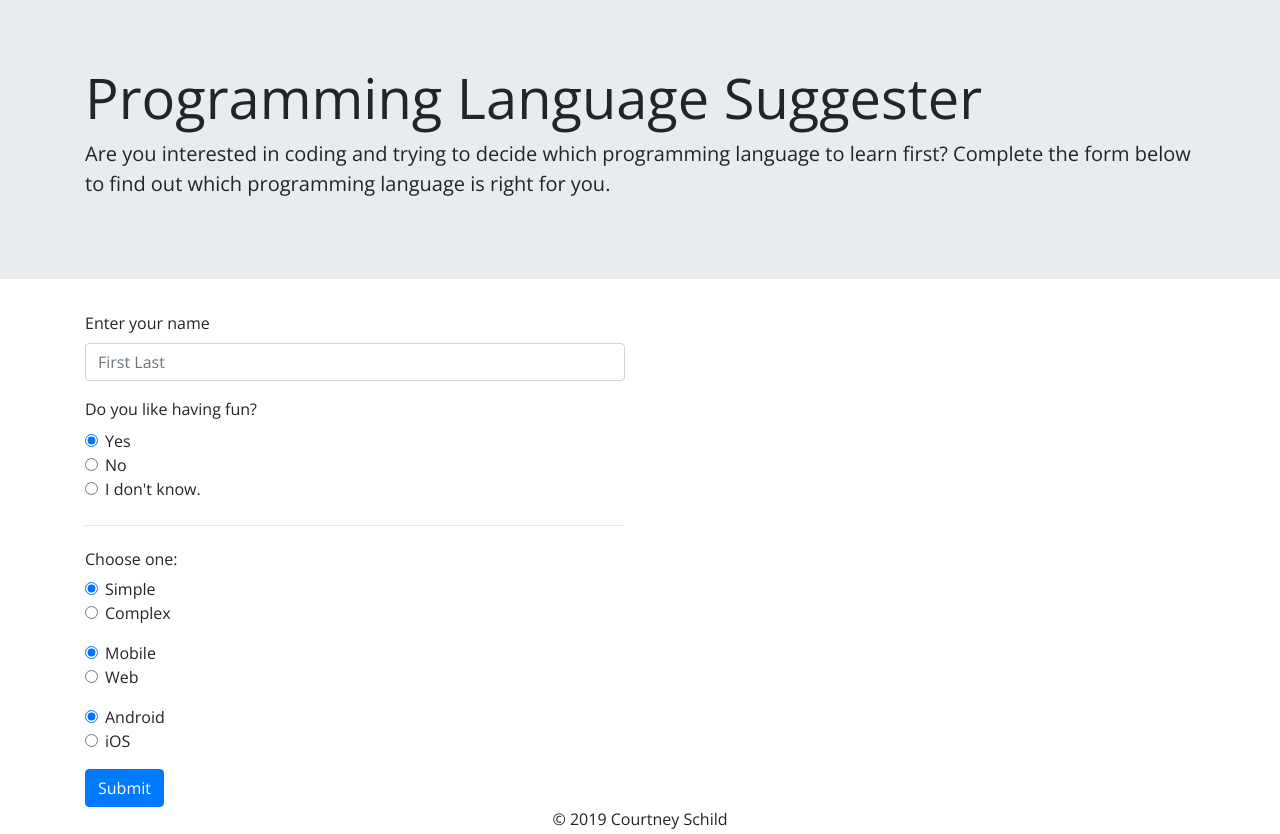
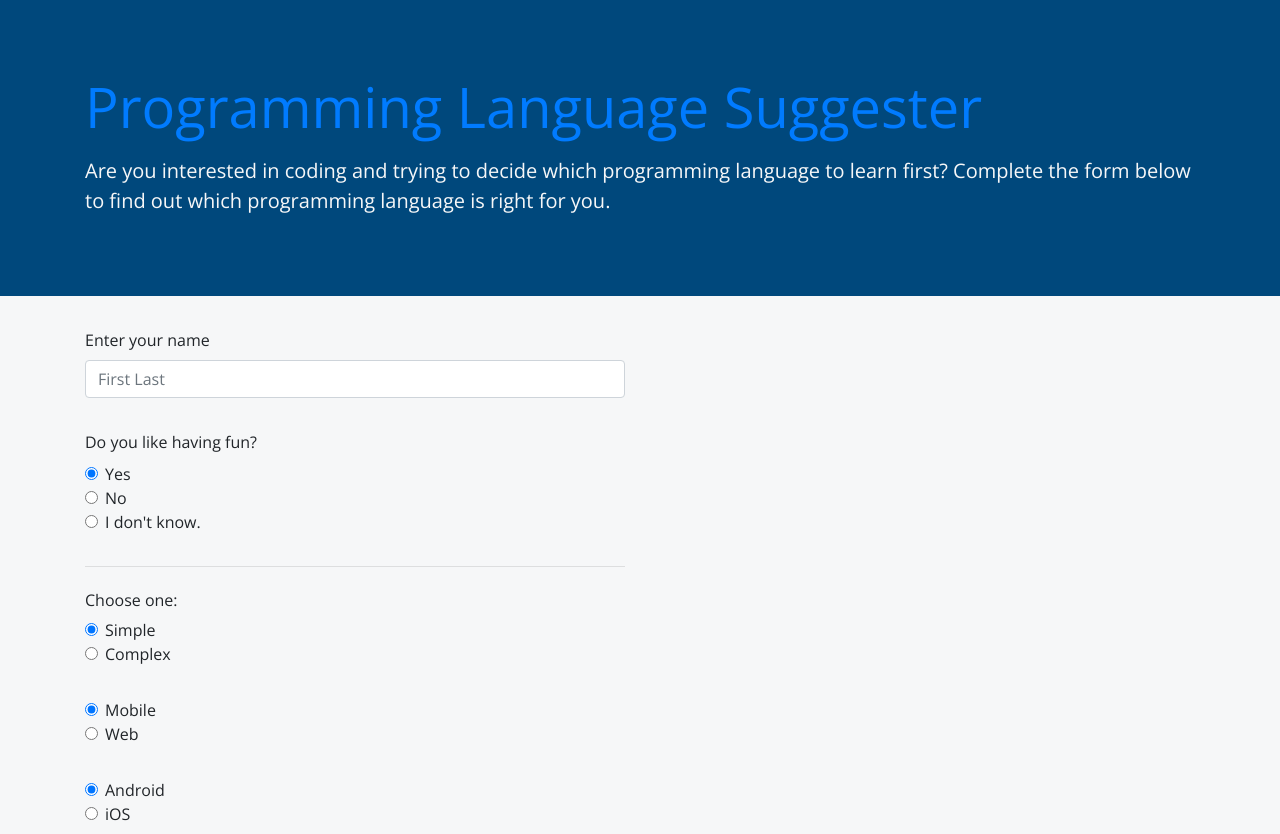
Before and after one commit to courtschmort/programming-language-suggester, a plain HTML site: page index.html in a window 1280 px wide. Shown: the top 834 px of the page. Drawn offline with nearby package versions, Linux system fonts and the light colour scheme.

Commit message:
add styles and modify spacing.

```diff
--- a/css/styles.css
+++ b/css/styles.css
@@ -1,5 +1,32 @@
 body {
   font-family: 'Open Sans', sans-serif;
+  background-color: #F6F7F8;
+}
+
+h1 {
+  color: #007bff;
+}
+
+h2 {
+  color: #00487C;
+}
+
+.jumbotron {
+  background-color: #00487C;
+  color: #F6F7F8;
+}
+
+.display-4 {
+  font-weight: 400;
+  line-height: 1.5;
+}
+
+.form-group {
+  margin-bottom: 2rem;
+}
+
+button {
+  margin-bottom: 1.5rem;
 }
 
 #try-again {
@@ -18,4 +45,5 @@ body {
   display: flex;
   justify-content: center;
   align-items: center;
+  margin-top: 3rem;
 }
--- a/index.html
+++ b/index.html
@@ -34,7 +34,7 @@
   <div class="container">
     <div class="row">
 
-      <div class="col">
+      <div class="col-md-6">
 
         <form id="questions">
 
@@ -126,7 +126,7 @@
         </form>
       </div>
 
-      <div class="col">
+      <div class="col-md-6">
         <div id="output">
           <h2>You should learn <span class="language"></span> first.</h2>
           <p>Good luck, <span class="name"></span>!</p>
```
